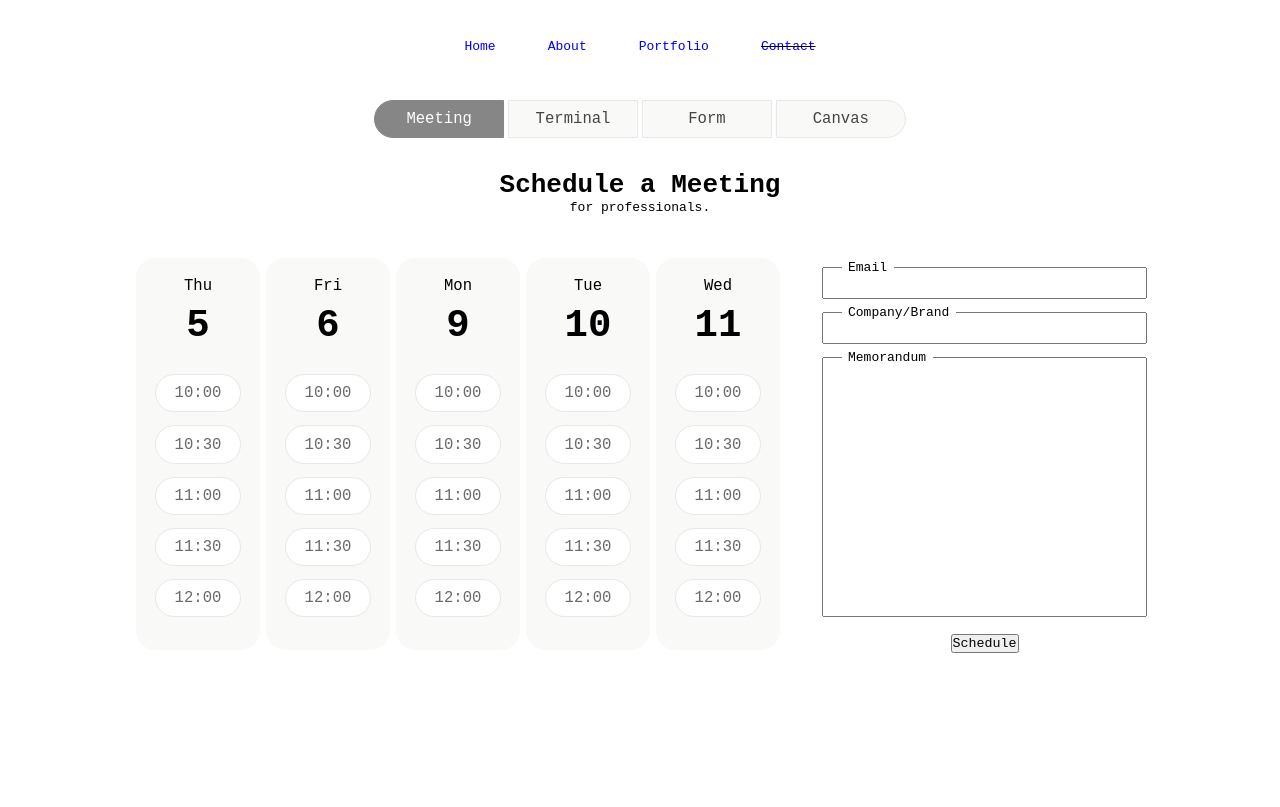
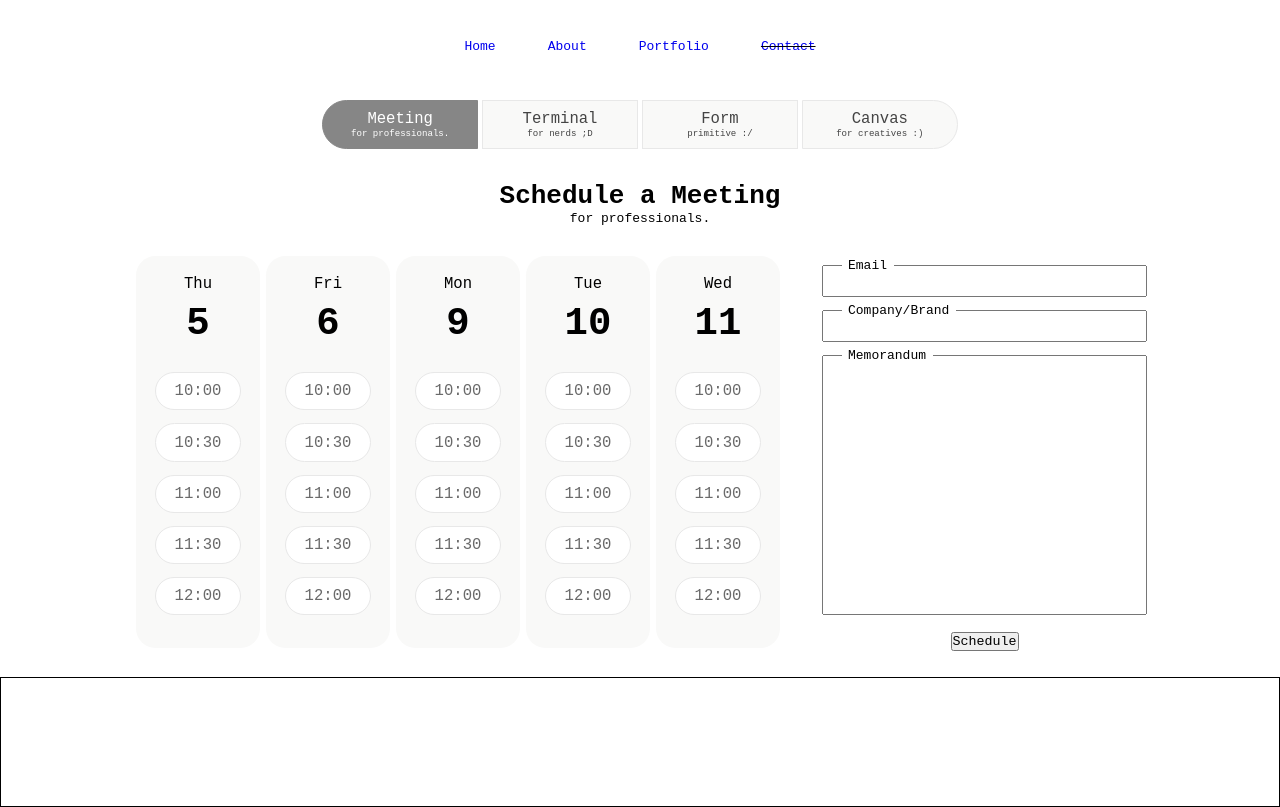
Before and after one commit to JO-OLADEJI/portfolio, a React (Create React App) app: page /contact in a window 1280 px wide. Built offline with nearby package versions, Linux system fonts and the light colour scheme.

Commit message:
Minor improvements to the contact page

```diff
--- a/src/components/Canvas.tsx
+++ b/src/components/Canvas.tsx
@@ -11,30 +11,28 @@ const Outline = styled.div<{ isSelected: boolean }>`
 `;
 
 const BoardOutline = styled.div`
-  margin: 1.5rem auto;
-  width: 80rem;
-  height: 50rem;
-  border-radius: 2rem;
+  margin: 2rem auto;
+  width: 70rem;
+  height: 32rem;
   background-color: black;
   position: relative;
 `;
 
 const Board = styled.div`
-  width: 77rem;
-  height: 47rem;
+  width: 69rem;
+  height: 31rem;
   background-color: white;
   position: absolute;
   left: 50%;
   top: 50%;
   transform: translate(-50%, -50%);
-  border-radius: 0.3rem;
 `;
 
 const Controls = styled.div`
   width: 3rem;
-  height: 45rem;
+  height: 30rem;
   position: absolute;
-  right: 2rem;
+  right: 1rem;
   top: 50%;
   transform: translate(0, -50%);
   display: flex;
@@ -51,13 +49,17 @@ const Ink = styled.div`
   cursor: cell;
 `;
 
-const BlackInk = styled(Ink)`
-  background-color: black;
+const DarkInk = styled(Ink)`
+  background-color: #000000;
 `;
 
-const RedInk = styled(Ink)`
-  background-color: red;
+const GreyInk = styled(Ink)`
+  background-color: #7b7b7b;
 `;
+
+const LightInk = styled(Ink)`
+  background-color: #cacaca;
+`
 
 const Canvas = ({ isActive }: ContactMediumProps): JSX.Element => {
   return (
@@ -71,8 +73,9 @@ const Canvas = ({ isActive }: ContactMediumProps): JSX.Element => {
         <Board />
         <Controls>
           <div>
-            <BlackInk />
-            <RedInk />
+            <DarkInk />
+            <GreyInk />
+            <LightInk />
           </div>
           <button>send</button>
         </Controls>
--- /dev/null
+++ b/src/components/Footer.tsx
@@ -0,0 +1,17 @@
+import React from 'react';
+import styled from 'styled-components';
+
+const Outline = styled.div`
+  border: 1px solid black;
+  height: 10rem;
+`
+
+const Footer = (): JSX.Element => {
+  return (
+    <Outline>
+
+    </Outline>
+  )
+}
+
+export default Footer;
--- a/src/components/Form.tsx
+++ b/src/components/Form.tsx
@@ -10,7 +10,7 @@ const Outline = styled.div<{ isSelected: boolean }>`
   margin-top: 2rem;
 
   form {
-    margin: 1.5rem auto;
+    margin: 2rem auto;
     width: fit-content;
   }
 
@@ -69,7 +69,7 @@ const Form = ({ isActive }: ContactMediumProps): JSX.Element => {
     <Outline isSelected={isActive}>
       <div>
         <h1>Reach Out</h1>
-        <p>primitive :(</p>
+        <p>primitive :/</p>
       </div>
       <form onSubmit={handleMailSend}>
         <div>
--- a/src/components/Meeting.tsx
+++ b/src/components/Meeting.tsx
@@ -46,7 +46,7 @@ const Outline = styled.div<{ isSelected: boolean }>`
 `;
 
 const Content = styled.div`
-  margin-top: 3rem;
+  margin: 2rem 0;
   display: flex;
   justify-content: center;
   align-items: center;
--- a/src/components/Terminal.tsx
+++ b/src/components/Terminal.tsx
@@ -11,7 +11,7 @@ const Outline = styled.div<{ isSelected: boolean }>`
 `;
 
 const Interface = styled.div`
-  margin: 1.5rem auto;
+  margin: 2rem auto;
   width: 50rem;
   height: 30rem;
   border-radius: 0.5rem;
@@ -25,8 +25,8 @@ const Terminal = ({ isActive }: ContactMediumProps): JSX.Element => {
   return (
     <Outline isSelected={isActive}>
       <div>
-        <h1>Terminal</h1>
-        <p>for nerds :D</p>
+        <h1>Terminal &gt;_</h1>
+        <p>for nerds ;D</p>
       </div>
 
       <Interface>
--- a/src/pages/About.tsx
+++ b/src/pages/About.tsx
@@ -3,6 +3,7 @@ import styled from "styled-components";
 
 // components
 import Nav from "../components/Nav";
+import Footer from "../components/Footer";
 
 // assets / data
 import headshotImg from "../assets/headshot.jpg";
@@ -56,6 +57,7 @@ const TraitsBody = styled.div`
 
   h1 {
     font-size: 8rem;
+    color: #7b7b7b;
   }
 
   h3 {
@@ -114,7 +116,7 @@ const TemperamentBar = styled.div<{ percent: number }>`
 `;
 
 const IntrovertBar = styled(TemperamentBar)`
-  background-color: #444444;
+  background-color: #7b7b7b;
   justify-content: flex-start;
 
   h3 {
@@ -124,7 +126,7 @@ const IntrovertBar = styled(TemperamentBar)`
   p {
     left: 1rem;
     bottom: -2.5rem;
-    color: #444444;
+    color: #7b7b7b;
   }
 `;
 
@@ -228,6 +230,8 @@ const About = (): JSX.Element => {
             allowFullScreen={true}
           ></iframe>
         </OthersOutline>
+
+        <Footer />
       </Outline>
     </div>
   );
--- a/src/pages/Contact.tsx
+++ b/src/pages/Contact.tsx
@@ -7,6 +7,7 @@ import Form from "../components/Form";
 import Terminal from "../components/Terminal";
 import Canvas from "../components/Canvas";
 import Meeting from "../components/Meeting";
+import Footer from "../components/Footer";
 
 // types
 import { Pages } from "../types";
@@ -22,7 +23,7 @@ const ContactTabs = styled.div`
 `;
 
 const TabButton = styled.button<{ selected: boolean }>`
-  width: 10rem;
+  width: 12rem;
   cursor: pointer;
   padding: 0.7rem 1.4rem;
   border: 1px solid ${({ selected }) => (selected ? "#868686" : "#e8e8e8")};
@@ -50,13 +51,11 @@ const TabButton = styled.button<{ selected: boolean }>`
     border-top-right-radius: 2rem;
     border-bottom-right-radius: 2rem;
   }
+
+  p:last-child {
+    font-size: 0.7rem;
+  }
 `;
-
-// const SocialProfiles = styled.div`
-//   margin-top: 5rem;
-//   text-align: center;
-//   height: 30rem;
-// `;
 
 type Tab = "meeting" | "terminal" | "form" | "canvas";
 
@@ -80,25 +79,29 @@ const Contact = (): JSX.Element => {
           selected={currentTab === "meeting"}
           onClick={(e) => handleTabClick(e, "meeting")}
         >
-          Meeting
+          <p>Meeting</p>
+          <p>for professionals.</p>
         </TabButton>
         <TabButton
           selected={currentTab === "terminal"}
           onClick={(e) => handleTabClick(e, "terminal")}
         >
-          Terminal
+          <p>Terminal</p>
+          <p>for nerds ;D</p>
         </TabButton>
         <TabButton
           selected={currentTab === "form"}
           onClick={(e) => handleTabClick(e, "form")}
         >
-          Form
+          <p>Form</p>
+          <p>primitive :/</p>
         </TabButton>
         <TabButton
           selected={currentTab === "canvas"}
           onClick={(e) => handleTabClick(e, "canvas")}
         >
-          Canvas
+          <p>Canvas</p>
+          <p>for creatives :)</p>
         </TabButton>
       </ContactTabs>
 
@@ -107,9 +110,7 @@ const Contact = (): JSX.Element => {
       <Canvas isActive={currentTab === "canvas"} />
       <Meeting isActive={currentTab === "meeting"} />
 
-      {/* <SocialProfiles>
-        <h1>Socials</h1>
-      </SocialProfiles> */}
+      <Footer />
     </div>
   );
 };
--- a/src/pages/Home.tsx
+++ b/src/pages/Home.tsx
@@ -2,6 +2,7 @@ import React from "react";
 
 // components
 import Nav from "../components/Nav";
+import Footer from "../components/Footer";
 
 // types
 import { Pages } from "../types";
@@ -11,9 +12,12 @@ const Home = (): JSX.Element => {
     <div>
       <h1>Homepage</h1>
       <Nav page={Pages.Home} />
+
       <ul>
         <li>Codeographer Introduction</li>
       </ul>
+
+      <Footer />
     </div>
   );
 };
--- a/src/pages/Portfolio.tsx
+++ b/src/pages/Portfolio.tsx
@@ -2,6 +2,7 @@ import React from "react";
 
 // components
 import Nav from "../components/Nav";
+import Footer from "../components/Footer";
 
 // types
 import { Pages } from "../types";
@@ -9,8 +10,8 @@ import { Pages } from "../types";
 const Portfolio = (): JSX.Element => {
   return (
     <div>
-      <h1>Portfolio</h1>
       <Nav page={Pages.Portfolio} />
+
       <ul>
         <li>Skillset</li>
         <li>
@@ -21,6 +22,8 @@ const Portfolio = (): JSX.Element => {
 
         <li>Attach Downloadable CV (pdf and video)</li>
       </ul>
+
+      <Footer />
     </div>
   );
 };
```
